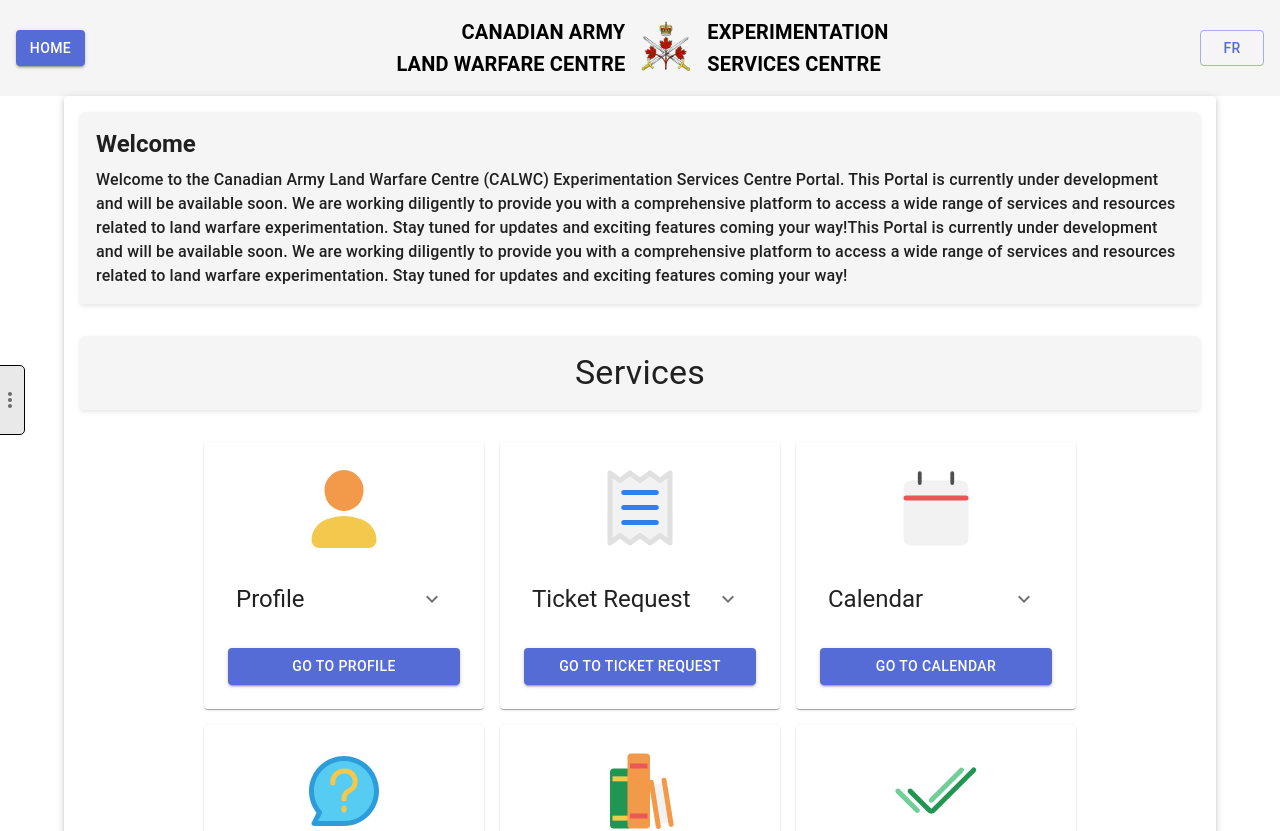
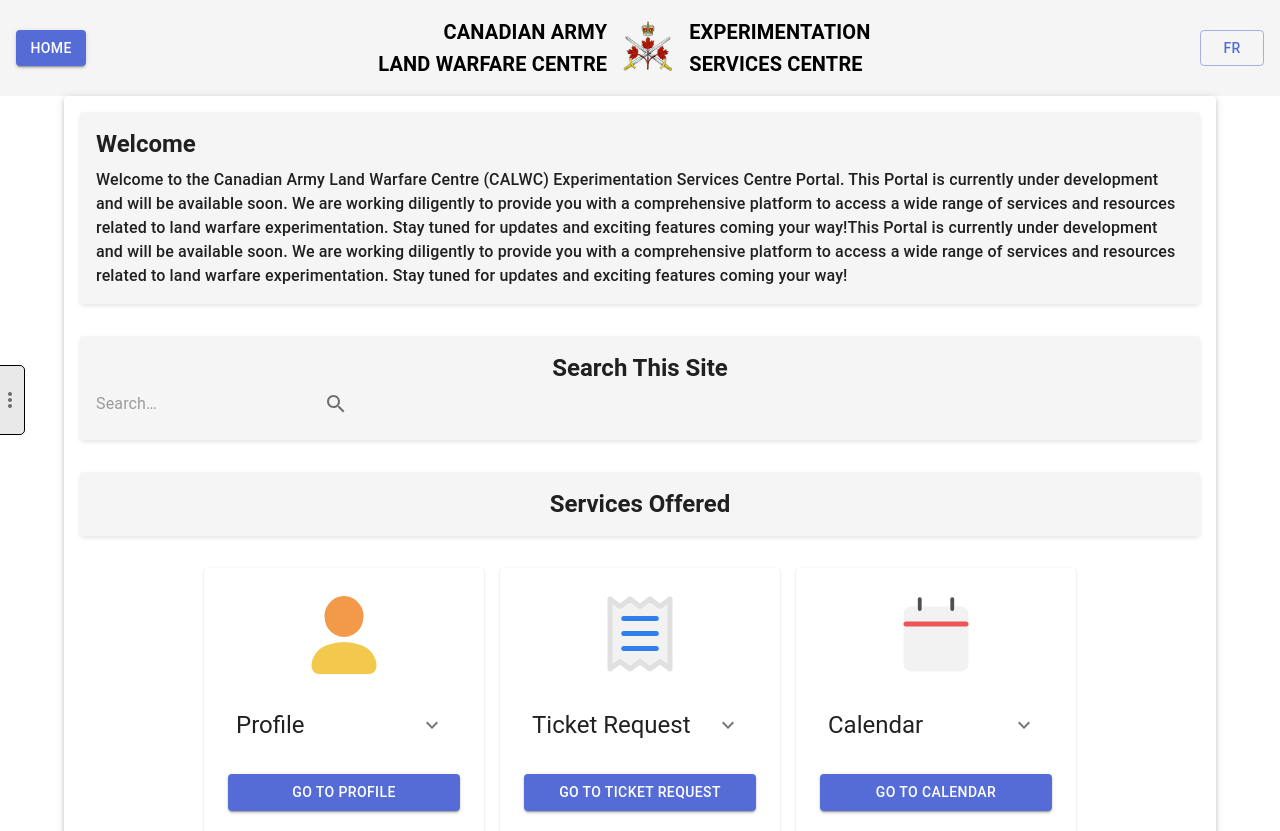
Before and after one commit to ajsib/esc.calwc.front, a Next.js app: page /home/Homepaper in a window 1280 px wide. Shown: the top 831 px of the page. Built offline with nearby package versions, Linux system fonts and the light colour scheme.

Commit message:
add search

```diff
--- a/components/Footer.tsx
+++ b/components/Footer.tsx
@@ -4,7 +4,7 @@
   return (
     <Box sx={{ backgroundColor: '#f5f5f5', py: 2, mt: 4 }}>
       <Typography variant="body2" align="center">
-        &copy; {new Date().getFullYear()} My Website. All rights reserved.
+        &copy; {new Date().getFullYear()} CAHQ-CALWC-ESC
       </Typography>
     </Box>
   );
--- a/components/Header.tsx
+++ b/components/Header.tsx
@@ -9,7 +9,6 @@
   const { palette } = useTheme();
   const matchesSm = useMediaQuery((theme: Theme) => theme.breakpoints.down("sm"));
 
-  const homepageText = router.locale === "en" ? "Home" : "Accueil";
   const logoAltText = "CAFI Logo";
 
   const handleHomePageClick = () => {
@@ -47,6 +46,7 @@
           justifyContent: "center",
           width: "100%",
           flexWrap: matchesSm ? "wrap" : "nowrap",
+          marginLeft: "-3%",
         }}
       >
         <Box sx={{ display: "flex", flexDirection: "column", textAlign: matchesSm ? "center" : "right" }}>
--- a/pages/home/Homepaper.tsx
+++ b/pages/home/Homepaper.tsx
@@ -2,6 +2,7 @@
 import { Grid, Paper, useMediaQuery, useTheme, Typography, Box  } from '@mui/material';
 import ServiceCard from './ServiceCard';
 import { useRouter } from 'next/router';
+import Search from './search';
 
 const services = [
   {
@@ -163,6 +164,28 @@
       </Typography>
     </Box>
 
+    <Box sx={{
+      padding: '1rem',
+      width: '100%',
+      textAlign: 'centre',
+      backgroundColor: '#f5f5f5',
+      marginBottom: '1rem',
+      borderRadius: '4px',
+      boxShadow: '0 2px 4px rgba(0, 0, 0, 0.1)',
+    }}>
+      <Typography
+        variant="h5"
+        component="div"
+        sx={{
+          fontWeight: 'bold',
+          textAlign: 'center', // Center the text
+        }}
+      >
+        {locale === 'en' ? 'Search This Site' : 'Recherche cette cité'}
+      </Typography>
+      <Search/>
+    </Box>
+
       <Box sx={{
           backgroundColor: '#f5f5f5', // Custom header background color
           padding: '1rem',
@@ -173,9 +196,16 @@
           boxShadow: '0 2px 4px rgba(0, 0, 0, 0.1)',
         }}
       >
-        <Typography variant="h4" component="div">
-          { locale === 'en' ? 'Services' : 'Prestations de service'}
-        </Typography>
+        <Typography
+        variant="h5"
+        component="div"
+        sx={{
+          fontWeight: 'bold',
+          textAlign: 'center', // Center the text
+        }}
+      >
+        {locale === 'en' ? 'Services Offered' : 'Prestations de Service'}
+      </Typography>
       </Box>
 
 
--- /dev/null
+++ b/pages/home/search.tsx
@@ -0,0 +1,33 @@
+import React, { useState } from 'react';
+import { InputBase, IconButton } from '@mui/material';
+import SearchIcon from '@mui/icons-material/Search';
+
+const SearchBar = () => {
+  const [searchQuery, setSearchQuery] = useState('');
+
+  const handleSearch = (event: { preventDefault: () => void; }) => {
+    event.preventDefault();
+    console.log(`Search for: ${searchQuery}`);
+    // Here you can implement the logic to execute the search
+  };
+
+  const handleChange = (event: { target: { value: React.SetStateAction<string>; }; }) => {
+    setSearchQuery(event.target.value);
+  };
+
+  return (
+    <form onSubmit={handleSearch} style={{ display: 'flex', alignItems: 'center' }}>
+      <InputBase
+        value={searchQuery}
+        onChange={handleChange}
+        placeholder="Search…"
+        inputProps={{ 'aria-label': 'search' }}
+      />
+      <IconButton type="submit" aria-label="search">
+        <SearchIcon />
+      </IconButton>
+    </form>
+  );
+};
+
+export default SearchBar;
```
Also changed, not shown: 1 other file (tests, documents, lock files or other folders).
